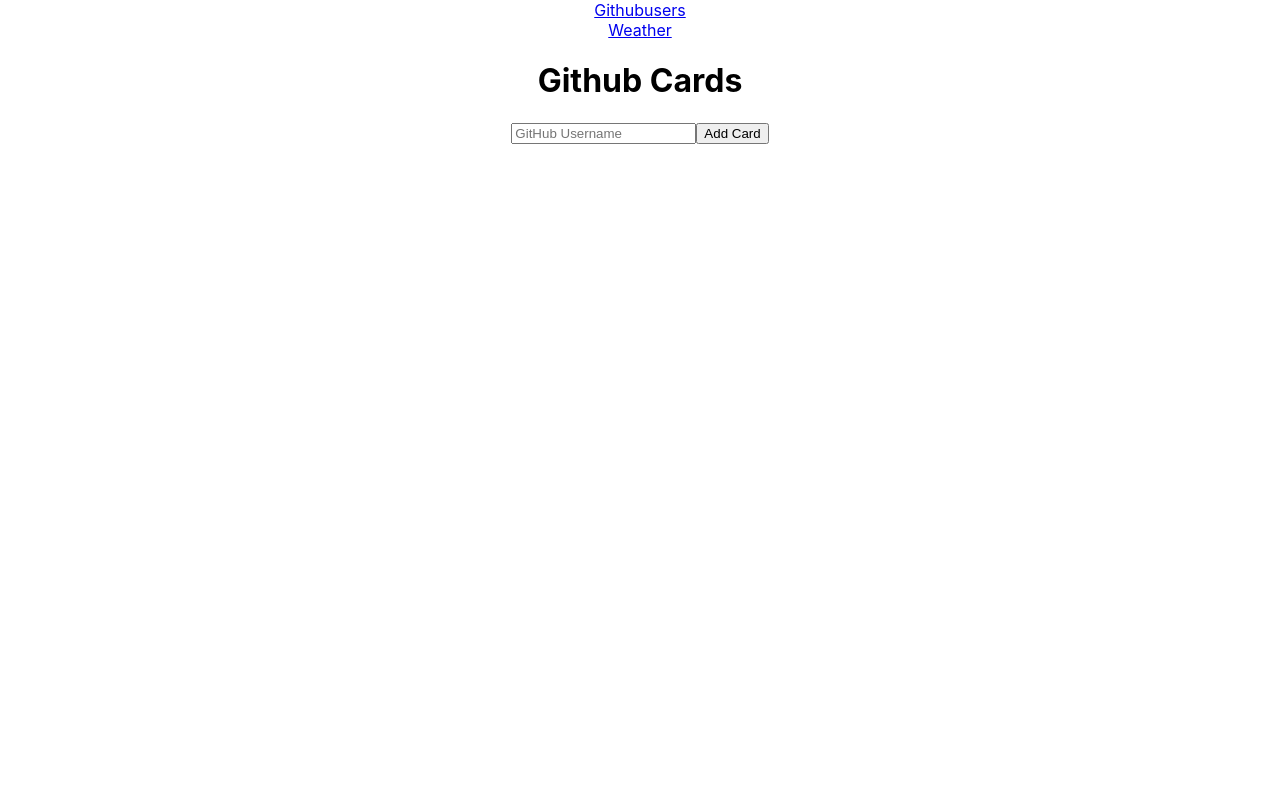
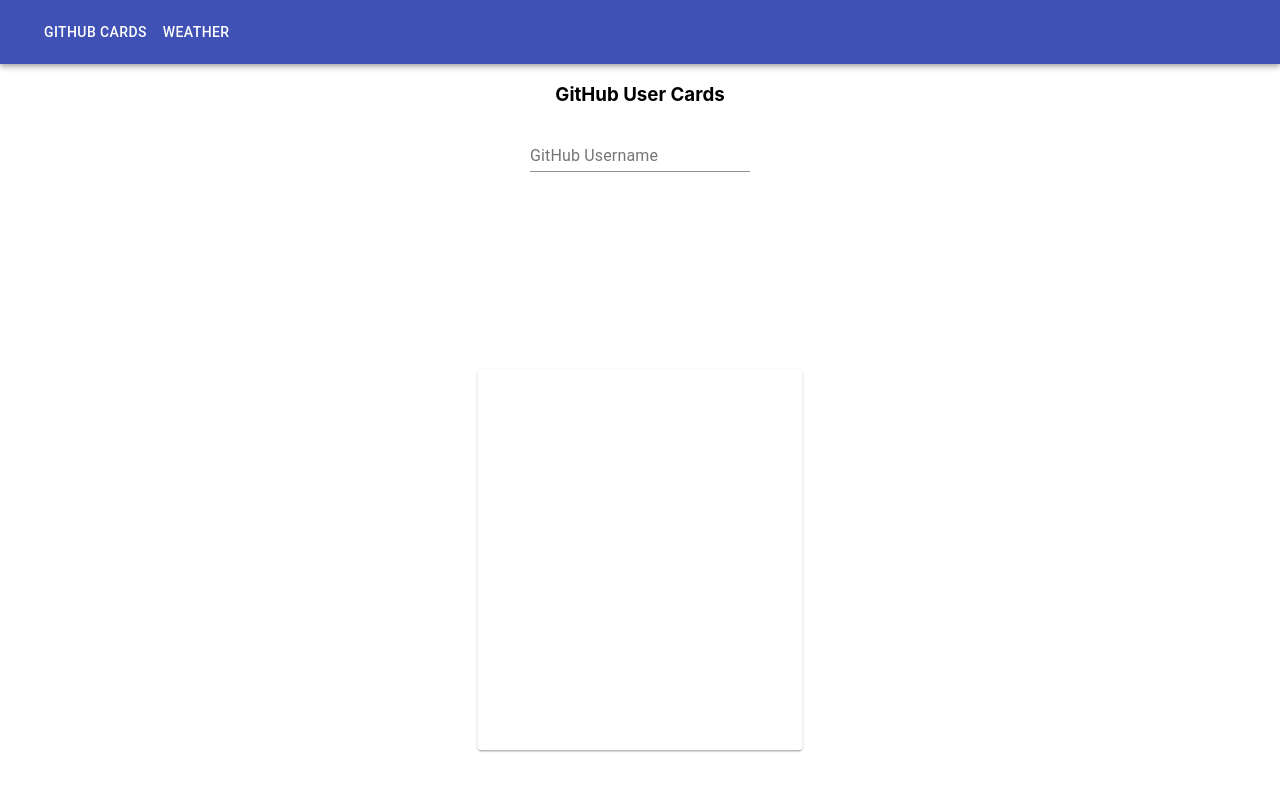
Before and after one commit to truptigaonkar/reactprojects, a React (Create React App) app: page / in a window 1280 px wide. Shown: the top 790 px of the page. Built offline with nearby package versions, Linux system fonts and the light colour scheme.

Commit message:
Styling with @material-ui/core and @material-ui/icons

```diff
--- a/package.json
+++ b/package.json
@@ -3,6 +3,8 @@
   "version": "0.1.0",
   "private": true,
   "dependencies": {
+    "@material-ui/core": "^4.7.0",
+    "@material-ui/icons": "^4.5.1",
     "axios": "^0.19.0",
     "react": "^16.12.0",
     "react-dom": "^16.12.0",
--- a/src/App.js
+++ b/src/App.js
@@ -3,18 +3,26 @@
 import Githubusers from './components/Githubusers';
 import { BrowserRouter as Router, Route, Link } from 'react-router-dom';
 import Weather from './components/Weather';
+import AppBar from '@material-ui/core/AppBar';
+import Toolbar from '@material-ui/core/Toolbar';
+import IconButton from '@material-ui/core/IconButton';
+import Button from '@material-ui/core/Button';
 
 function App() {
   return (
     <div className="App">
       <Router>
-        <Link to='/'>Githubusers</Link><br/>
-        <Link to='/weather'>Weather</Link>
-
+        <AppBar position="static">
+          <Toolbar>
+            <IconButton edge="start" color="inherit" aria-label="menu">
+            </IconButton>
+            <Button color="inherit" component={Link} to="/">GitHub Cards</Button>
+            <Button color="inherit" component={Link} to="/weather">Weather</Button>
+          </Toolbar>
+        </AppBar>
         <Route exact path="/" component={Githubusers} />
         <Route exact path="/weather" component={Weather} />
       </Router>
-
     </div>
   );
 }
--- a/src/components/Githubusers.js
+++ b/src/components/Githubusers.js
@@ -1,6 +1,14 @@
 import React, { Component } from 'react'
 import axios from 'axios';
 import Helmet from 'react-helmet'
+import TextField from '@material-ui/core/TextField';
+import Paper from '@material-ui/core/Paper';
+import Typography from '@material-ui/core/Typography';
+import Card from '@material-ui/core/Card';
+import CardActionArea from '@material-ui/core/CardActionArea';
+import CardActions from '@material-ui/core/CardActions';
+import CardContent from '@material-ui/core/CardContent';
+import CardMedia from '@material-ui/core/CardMedia';
 
 class githubusers extends Component {
     constructor(props) {
@@ -25,9 +33,11 @@
                 console.log(response.data);
                 if (login) {
                     this.setState({
-                        //users: response.data,
+                        users: response.data,
                         login: response.data.login, //showing login on webpage
                         name: response.data.name, //showing name on webpage,
+                        avatar_url: response.data.avatar_url,
+                        html_url: response.data.html_url,
                         errorMessage: false,
                     });
                 } else {
@@ -46,26 +56,50 @@
             });
     };
 
-    // //Disappear error message after 2000sec.
-    // componentDidUpdate() {
-    //     setTimeout(() => this.setState({ errorMessage: "" }), 2000);
-    // }
+    //Disappear error message after 2000sec.
+    componentDidUpdate() {
+        setTimeout(() => this.setState({ errorMessage: "" }), 2000);
+    }
 
     render() {
         return (
             <>
                 <Helmet><title>Githubusers</title></Helmet>
-                <h1>Github Cards</h1>
+                <h3>GitHub User Cards</h3>
                 {/* <form onSubmit={this.getUser.bind(this)}> */}
                 <form onSubmit={this.getUser}>
-                    <input type="text" name="login" placeholder="GitHub Username" />
-                    <button>Add Card</button>
-                    <p>{this.state.errorMessage}</p>
-                    <p>{this.state.login}</p> {/* showing login on webpage */}
-                    <p>{this.state.name}</p> {/* showing name on webpage  */}
+                    <TextField id="standard-basic" name="login" label="GitHub Username" />
+                    {/* <TextField id="outlined-basic" variant="outlined" name="login" label="GitHub Username" /> */}
+                    {/* Displaying error messages */}
+                    <Paper>
+                        <Typography variant="h6">
+                            {this.state.errorMessage}
+                        </Typography>
+                    </Paper>
+                    {/* Displaying card contents */}
+                    <Card style={{ width: 325, position: 'absolute', left: '50%', top: '70%', transform: 'translate(-50%, -50%)'}}>
+                        <CardActionArea>
+                            <CardMedia style={{height:325}}
+                                image={this.state.avatar_url}
+                            />
+                            <CardContent>
+                                <Typography gutterBottom variant="h5" component="h2">
+                                    {this.state.login}
+                                </Typography>
+                                <Typography variant="body2" color="textSecondary" component="p">
+                                    {this.state.name}
+                                    {this.state.html_url}
+                                </Typography>
+                            </CardContent>
+                        </CardActionArea>
+                        <CardActions>
+
+                        </CardActions>
+                    </Card>
                 </form>
             </>
         );
+
     }
 }
 
```
Also changed, not shown: 2 other files (tests, documents, lock files or other folders).
